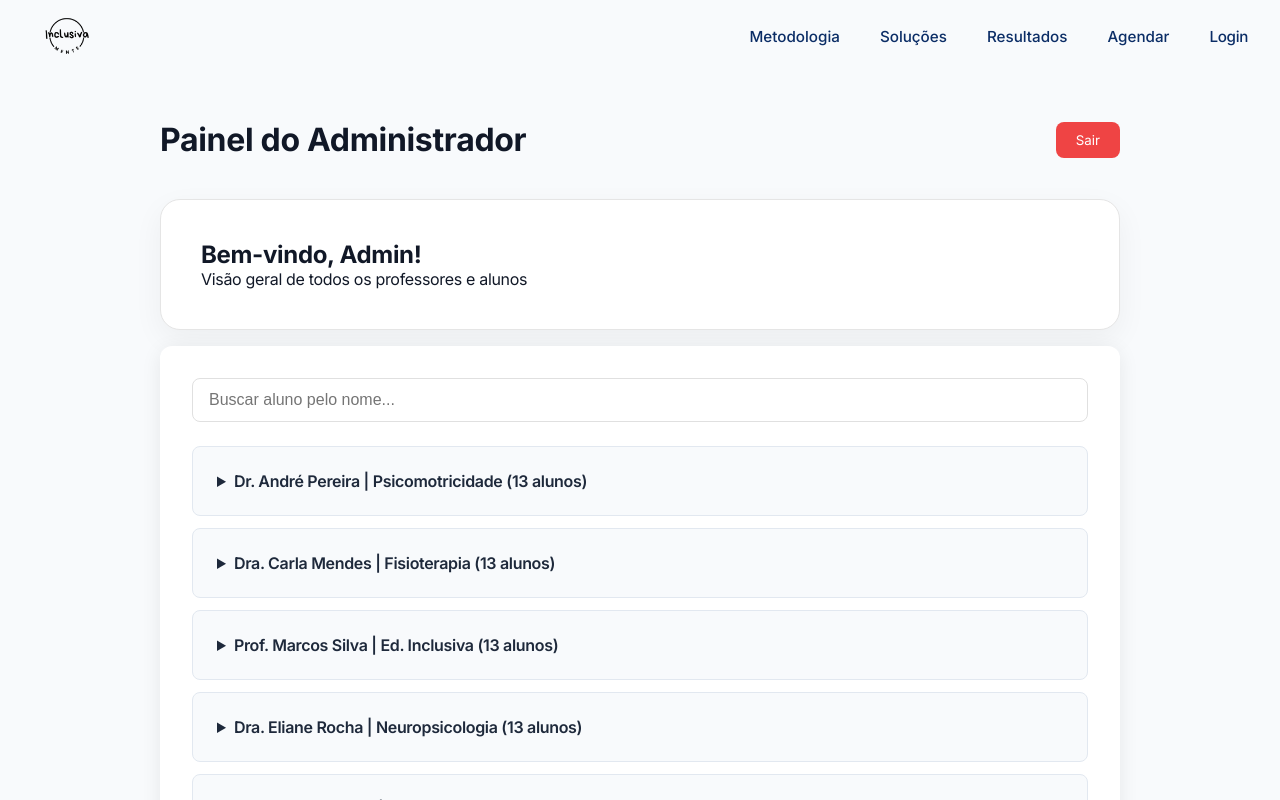
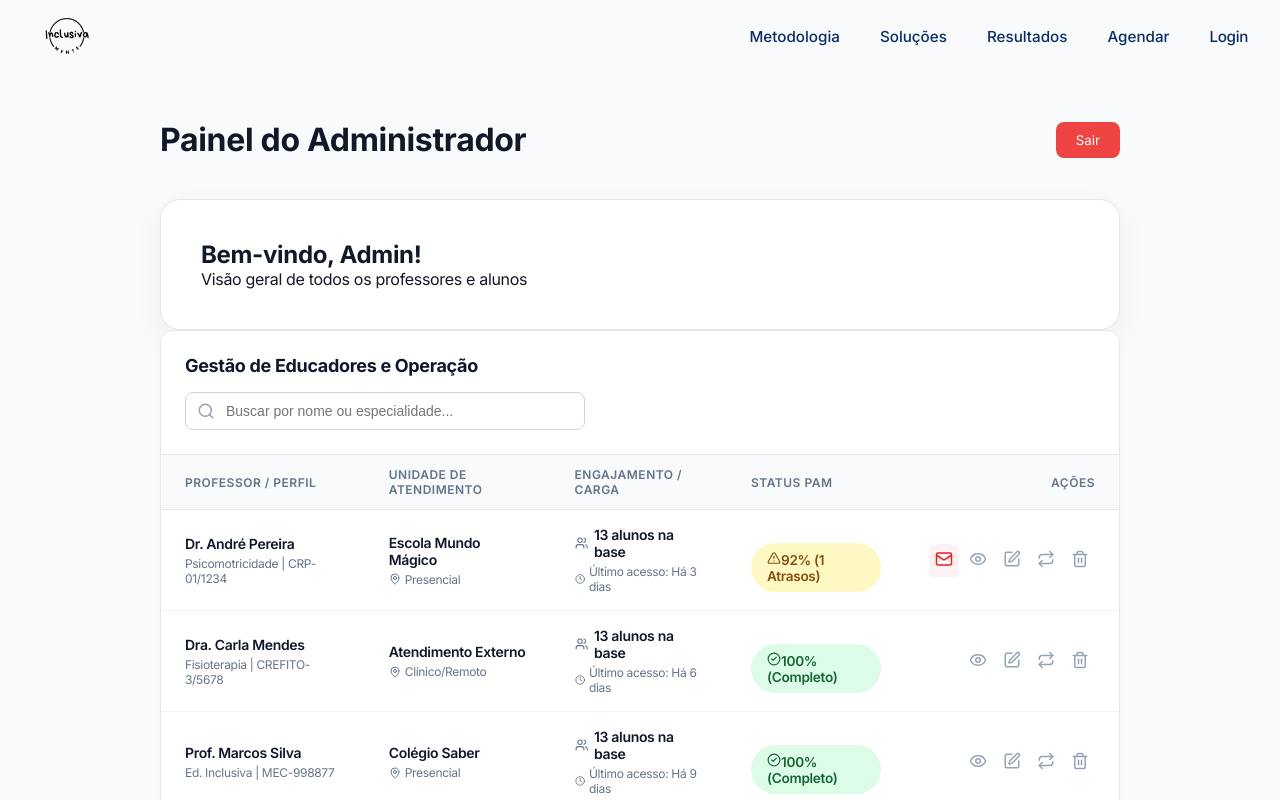
Before and after one commit to JLopes2024/inclusivamente-redesign, a React (Vite) app: page /tela-admin in a window 1280 px wide. Shown: the top 800 px of the page. Built offline with nearby package versions, Linux system fonts and the light colour scheme.

Commit message:
atualizacao-tela-admin

```diff
--- a/src/components/StudentManager.jsx
+++ b/src/components/StudentManager.jsx
@@ -1,48 +1,137 @@
 import { useState } from "react";
 import { dataAluno } from "../data/dataAlunos";
 import { dataProfessor } from "../data/dataProfessor";
+import {
+  Search, Mail, CheckCircle2, AlertOctagon,
+  AlertTriangle, Clock, MapPin, Users, Eye, Edit, Repeat, Trash2
+} from "lucide-react";
 import "./studentmanager.css";
 
 export default function StudentManager() {
   const [searchTerm, setSearchTerm] = useState("");
 
-  // Filtra alunos pelo nome
-  const filteredAlunos = dataAluno.filter((aluno) =>
-    aluno.nome.toLowerCase().includes(searchTerm.toLowerCase())
+  // Filtra professores pelo nome ou especialidade
+  const filteredProfessores = dataProfessor.filter((prof) =>
+    prof.nome.toLowerCase().includes(searchTerm.toLowerCase()) ||
+    prof.especialidade.toLowerCase().includes(searchTerm.toLowerCase())
   );
 
   return (
     <div className="student-manager">
+
+      <div className="sm-header">
+        <h2>Gestão de Educadores e Operação</h2>
+        <div className="search-bar-container">
+          <Search size={18} color="#94a3b8" style={{ position: 'absolute', left: '12px', top: '10px' }} />
           <input
             type="text"
-        placeholder="Buscar aluno pelo nome..."
+            placeholder="Buscar por nome ou especialidade..."
             value={searchTerm}
             onChange={(e) => setSearchTerm(e.target.value)}
             className="search-input"
           />
+        </div>
+      </div>
 
-      <div className="list-container">
-        {dataProfessor.map((prof) => {
-          const alunosDoProf = filteredAlunos.filter((a) => a.professorId === prof.id);
+      <div style={{ overflowX: 'auto' }}>
+        <table className="admin-table">
+          <thead>
+            <tr>
+              <th>Professor / Perfil</th>
+              <th>Unidade de Atendimento</th>
+              <th>Engajamento / Carga</th>
+              <th>Status PAM</th>
+              <th style={{ textAlign: 'right', paddingRight: '24px' }}>Ações</th>
+            </tr>
+          </thead>
+          <tbody>
+            {filteredProfessores.map((prof) => {
+              const alunosDoProf = dataAluno.filter((a) => a.professorId === prof.id);
+              const cargaAlunos = alunosDoProf.length;
+              const pendentes = alunosDoProf.filter((a) => a.relatorios === 0).length;
+              const taxa = cargaAlunos > 0 ? Math.round(((cargaAlunos - pendentes) / cargaAlunos) * 100) : 100;
 
-          if (alunosDoProf.length === 0) return null;
+              const diasInativo = (prof.id * 3) % 12;
+              const strAcesso = diasInativo === 0 ? 'Hoje' : diasInativo === 1 ? 'Ontem' : `Há ${diasInativo} dias`;
+
+              let statusClass = "verde";
+              let statusLabel = "Completo";
+              if (pendentes > 0 && pendentes <= 3) {
+                statusClass = "amarelo";
+                statusLabel = `${pendentes} Atrasos`;
+              } else if (pendentes > 3) {
+                statusClass = "vermelho";
+                statusLabel = `${pendentes} Atrasos`;
+              }
 
               return (
-            <details key={prof.id} className="prof-card">
-              <summary>
-                {prof.nome} | {prof.especialidade} ({alunosDoProf.length} alunos)
-              </summary>
-              <ul>
-                {alunosDoProf.map((aluno) => (
-                  <li key={aluno.id}>
-                    <strong>{aluno.nome}</strong> - {aluno.idade} anos |
-                    Resp: {aluno.responsavel} | Necessidade: {aluno.necessidade}
-                  </li>
-                ))}
-              </ul>
-            </details>
+                <tr key={prof.id}>
+                  <td>
+                    <span className="col-principal">{prof.nome}</span>
+                    <span className="col-secundaria">{prof.especialidade} | {prof.registro}</span>
+                  </td>
+
+                  <td>
+                    <span className="col-principal">{prof.escola || "Atendimento Externo"}</span>
+                    <span className="col-secundaria"><MapPin size={12}/> {prof.escola ? "Presencial" : "Clínico/Remoto"}</span>
+                  </td>
+
+                  <td>
+                    <span className="col-principal" style={{ display: 'flex', alignItems: 'center', gap: '6px' }}>
+                      <Users size={14} color="#64748b"/> {cargaAlunos} alunos na base
+                    </span>
+                    <span className="col-secundaria"><Clock size={12}/> Último acesso: {strAcesso}</span>
+                  </td>
+
+                  <td>
+                    <span className={`status-badge ${statusClass}`}>
+                      {statusClass === 'verde' && <CheckCircle2 size={14} />}
+                      {statusClass === 'amarelo' && <AlertTriangle size={14} />}
+                      {statusClass === 'vermelho' && <AlertOctagon size={14} />}
+                      {taxa}% ({statusLabel})
+                    </span>
+                  </td>
+
+                  {/* COLUNA DE AÇÕES COM BOTÕES INLINE */}
+                  <td>
+                    <div className="acoes-inline">
+                      {statusClass !== 'verde' && (
+                        <button className="btn-icon cobrar" title="Enviar cobrança de avaliações" onClick={() => alert(`Notificação enviada para ${prof.nome}!`)}>
+                          <Mail size={18} />
+                        </button>
+                      )}
+
+                      <button className="btn-icon primario" title="Ver Perfil Completo" onClick={() => alert(`Abrindo perfil de ${prof.nome}...`)}>
+                        <Eye size={18} />
+                      </button>
+
+                      <button className="btn-icon" title="Editar Cadastro" onClick={() => alert('Editando cadastro...')}>
+                        <Edit size={18} />
+                      </button>
+
+                      <button className="btn-icon" title="Transferir Turma/Alunos" onClick={() => alert('Transferindo alunos...')}>
+                        <Repeat size={18} />
+                      </button>
+
+                      <button className="btn-icon perigo" title="Inativar Educador" onClick={() => {
+                        if(window.confirm(`Tem a certeza que deseja inativar o acesso de ${prof.nome}?`)) alert('Educador inativado.');
+                      }}>
+                        <Trash2 size={18} />
+                      </button>
+                    </div>
+                  </td>
+
+                </tr>
               );
             })}
+          </tbody>
+        </table>
+
+        {filteredProfessores.length === 0 && (
+          <div style={{ padding: '40px', textAlign: 'center', color: '#64748b' }}>
+            Nenhum educador encontrado com esse nome ou especialidade.
+          </div>
+        )}
       </div>
     </div>
   );
--- a/src/components/studentmanager.css
+++ b/src/components/studentmanager.css
@@ -1,66 +1,250 @@
+/* =========================================
+   GESTOR DE EDUCADORES (TABELA DE ALTA DENSIDADE)
+   ========================================= */
 .student-manager {
-  padding: 2rem;
   background: #ffffff;
   border-radius: 12px;
-  box-shadow: 0 4px 20px rgba(0, 0, 0, 0.08);
-  margin-top: 1rem;
+  border: 1px solid #e2e8f0;
+  box-shadow: 0 4px 6px rgba(0, 0, 0, 0.02);
+  overflow: hidden;
+}
+
+.sm-header {
+  padding: 24px;
+  border-bottom: 1px solid #e2e8f0;
+}
+
+.sm-header h2 { margin: 0 0 16px 0; font-size: 18px; color: #0f172a; }
+
+.search-bar-container {
+  position: relative;
+  width: 100%;
+  max-width: 400px;
 }
 
 .search-input {
   width: 100%;
-  padding: 12px 16px;
-  margin-bottom: 24px;
-  border: 1px solid #e0e0e0;
+  padding: 10px 16px 10px 40px;
+  border: 1px solid #cbd5e1;
   border-radius: 8px;
-  font-size: 1rem;
-  transition: border-color 0.2s, box-shadow 0.2s;
+  font-size: 14px;
+  color: #334155;
+  transition: all 0.2s;
 }
 
 .search-input:focus {
   outline: none;
-  border-color: #3b82f6;
-  box-shadow: 0 0 0 3px rgba(59, 130, 246, 0.1);
+  border-color: #0ea5e9;
+  box-shadow: 0 0 0 3px rgba(14, 165, 233, 0.1);
 }
 
-.list-container {
+/* Estrutura da Tabela */
+.admin-table {
+  width: 100%;
+  border-collapse: collapse;
+  text-align: left;
+}
+
+.admin-table th {
+  background: #f8fafc;
+  padding: 12px 24px;
+  font-size: 12px;
+  font-weight: 600;
+  color: #64748b;
+  text-transform: uppercase;
+  letter-spacing: 0.5px;
+  border-bottom: 1px solid #e2e8f0;
+}
+
+.admin-table td {
+  padding: 16px 24px;
+  border-bottom: 1px solid #f1f5f9;
+  vertical-align: middle;
+}
+
+.admin-table tr:hover td {
+  background: #f8fafc;
+}
+
+/* Textos Empilhados (Stacked Data) */
+.col-principal { font-weight: 600; color: #0f172a; display: block; margin-bottom: 4px; font-size: 14px; }
+.col-secundaria { font-size: 12px; color: #64748b; display: flex; align-items: center; gap: 4px; }
+
+/* Status Labels */
+.status-badge {
+  display: inline-flex;
+  align-items: center;
+  gap: 4px;
+  padding: 4px 10px;
+  border-radius: 999px;
+  font-size: 12px;
+  font-weight: 600;
+}
+.status-badge.verde { background: #dcfce7; color: #166534; }
+.status-badge.vermelho { background: #fee2e2; color: #991b1b; }
+.status-badge.amarelo { background: #fef9c3; color: #854d0e; }
+
+/* Ações */
+.btn-icon {
+  background: transparent;
+  border: none;
+  color: #94a3b8;
+  cursor: pointer;
+  padding: 6px;
+  border-radius: 6px;
+  transition: all 0.2s;
+}
+.btn-icon:hover { background: #e2e8f0; color: #0f172a; }
+.btn-icon.cobrar { color: #dc2626; background: #fef2f2; }
+.btn-icon.cobrar:hover { background: #fee2e2; color: #b91c1c; }
+
+/* =========================================
+   MENU SUSPENSO (DROPDOWN DE AÇÕES)
+   ========================================= */
+.acoes-wrapper {
+  position: relative;
+  display: flex;
+  gap: 8px;
+  justify-content: center;
+}
+
+.acoes-inline {
+  display: flex;
+  gap: 4px;
+  justify-content: flex-end;
+  align-items: center;
+}
+
+.btn-icon.ativo {
+  background: #e2e8f0;
+  color: #0f172a;
+}
+
+.dropdown-menu {
+  position: absolute;
+  top: 100%;
+  right: 0;
+  margin-top: 6px;
+  background-color: #ffffff;
+  border: 1px solid #e2e8f0;
+  border-radius: 8px;
+  box-shadow: 0 10px 15px -3px rgba(0, 0, 0, 0.1), 0 4px 6px -2px rgba(0, 0, 0, 0.05);
+  width: 220px;
+  z-index: 50; /* Garante que fique por cima da tabela */
   display: flex;
   flex-direction: column;
-  gap: 12px;
+  padding: 6px 0;
+  animation: fadeSlide 0.2s ease-out forwards;
 }
 
-.prof-card {
-  background: #f8fafc;
-  border: 1px solid #e2e8f0;
-  border-radius: 8px;
-  padding: 1rem;
-  transition: transform 0.1s;
+@keyframes fadeSlide {
+  from { opacity: 0; transform: translateY(-5px); }
+  to { opacity: 1; transform: translateY(0); }
 }
 
-.prof-card summary {
+.dropdown-item {
+  display: flex;
+  align-items: center;
+  gap: 10px;
+  padding: 10px 16px;
+  background: transparent;
+  border: none;
+  width: 100%;
+  text-align: left;
+  font-size: 13px;
+  font-weight: 500;
+  color: #475569;
   cursor: pointer;
-  font-weight: 600;
-  color: #1e293b;
-  padding: 0.5rem;
-  outline: none;
+  transition: all 0.2s;
 }
 
-.prof-card ul {
-  margin: 1rem 0 0 0;
-  padding-left: 1.5rem;
-  list-style: none;
+.dropdown-item:hover {
+  background-color: #f1f5f9;
+  color: #0f172a;
 }
 
-.prof-card ul li {
-  padding: 8px 0;
-  border-bottom: 1px solid #edf2f7;
-  color: #475569;
-  font-size: 0.95rem;
+/* Opção Destrutiva (Excluir) */
+.dropdown-item.perigo {
+  color: #dc2626;
 }
 
-.prof-card ul li:last-child {
-  border-bottom: none;
+.dropdown-item.perigo:hover {
+  background-color: #fef2f2;
+  color: #b91c1c;
 }
 
-.prof-card ul li strong {
-  color: #0f172a;
+.dropdown-divisor {
+  height: 1px;
+  background-color: #e2e8f0;
+  margin: 4px 0;
 }
+
+/* =========================================
+   RESPONSIVIDADE MOBILE (TRANSFORMANDO TABELA EM CARDS)
+   ========================================= */
+@media (max-width: 768px) {
+  .sm-header {
+    padding: 16px;
+  }
+
+  .search-bar-container {
+    max-width: 100%;
+  }
+
+  /* Força todos os elementos da tabela a se comportarem como blocos */
+  .admin-table,
+  .admin-table thead,
+  .admin-table tbody,
+  .admin-table th,
+  .admin-table td,
+  .admin-table tr {
+    display: block;
+    width: 100%;
+  }
+
+  /* Esconde o cabeçalho original visualmente (mas mantém para leitores de tela) */
+  .admin-table thead tr {
+    position: absolute;
+    top: -9999px;
+    left: -9999px;
+  }
+
+  /* Transforma cada linha (tr) em um Card */
+  .admin-table tr {
+    border: 1px solid #e2e8f0;
+    border-radius: 12px;
+    margin-bottom: 16px;
+    background: #ffffff;
+    box-shadow: 0 2px 4px rgba(0,0,0,0.02);
+    padding: 12px 16px;
+  }
+
+  /* Ajusta o espaçamento e quebra das células (td) */
+  .admin-table td {
+    border: none;
+    border-bottom: 1px solid #f1f5f9;
+    padding: 10px 0;
+    position: relative;
+    display: flex;
+    flex-direction: column;
+    align-items: flex-start;
+    gap: 4px;
+  }
+
+  /* A última célula (Ações) não precisa de borda embaixo e os ícones ficam em linha */
+  .admin-table td:last-child {
+    border-bottom: none;
+    flex-direction: row;
+    justify-content: flex-end;
+    align-items: center;
+    padding-top: 16px;
+  }
+
+  /* Ajuste de segurança para o Dropdown não estourar a tela no celular */
+  .dropdown-menu {
+    right: 0;
+    width: 200px;
+    position: absolute;
+    z-index: 100;
+  }
+}
```
Lines whose indentation alone changed are shown as unchanged.
